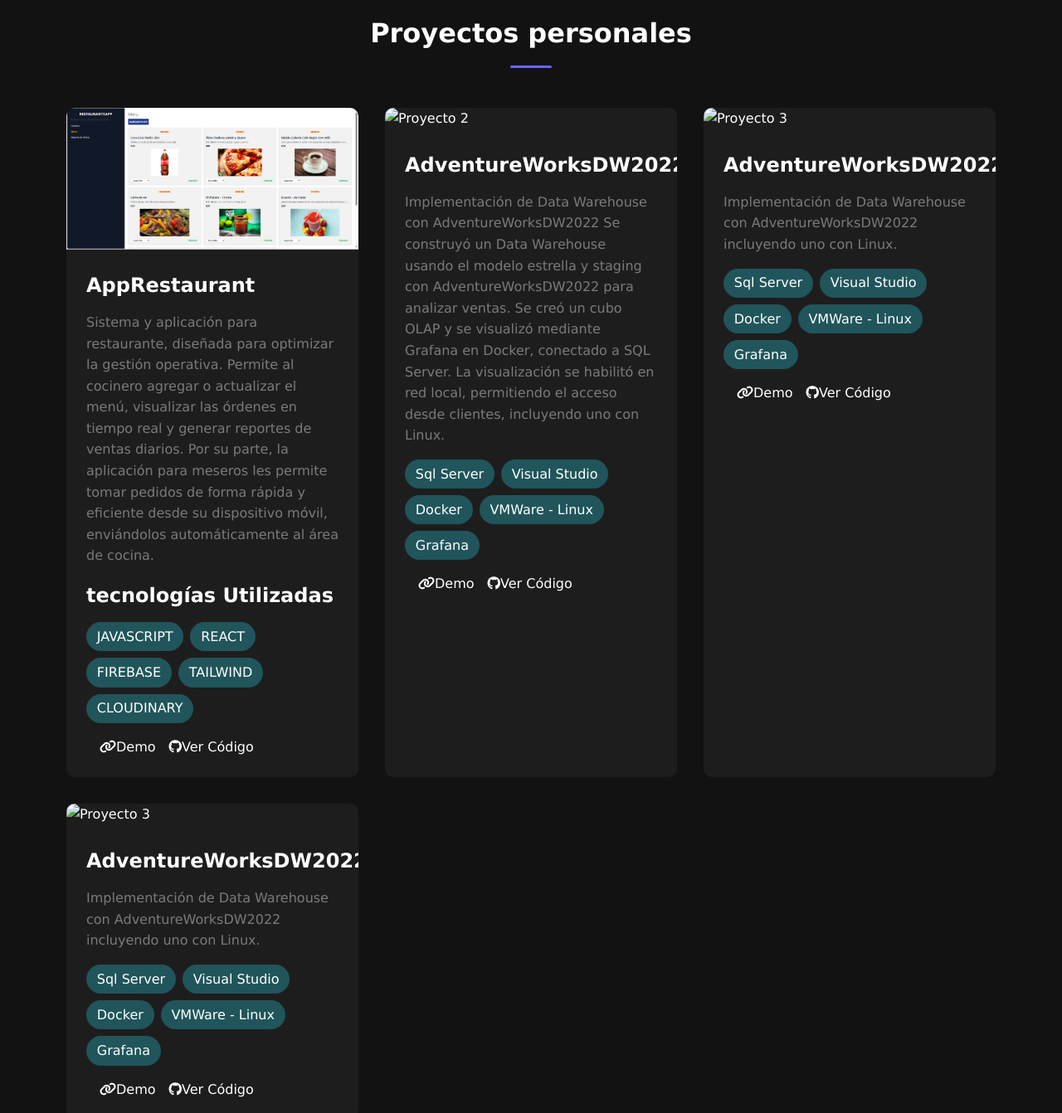
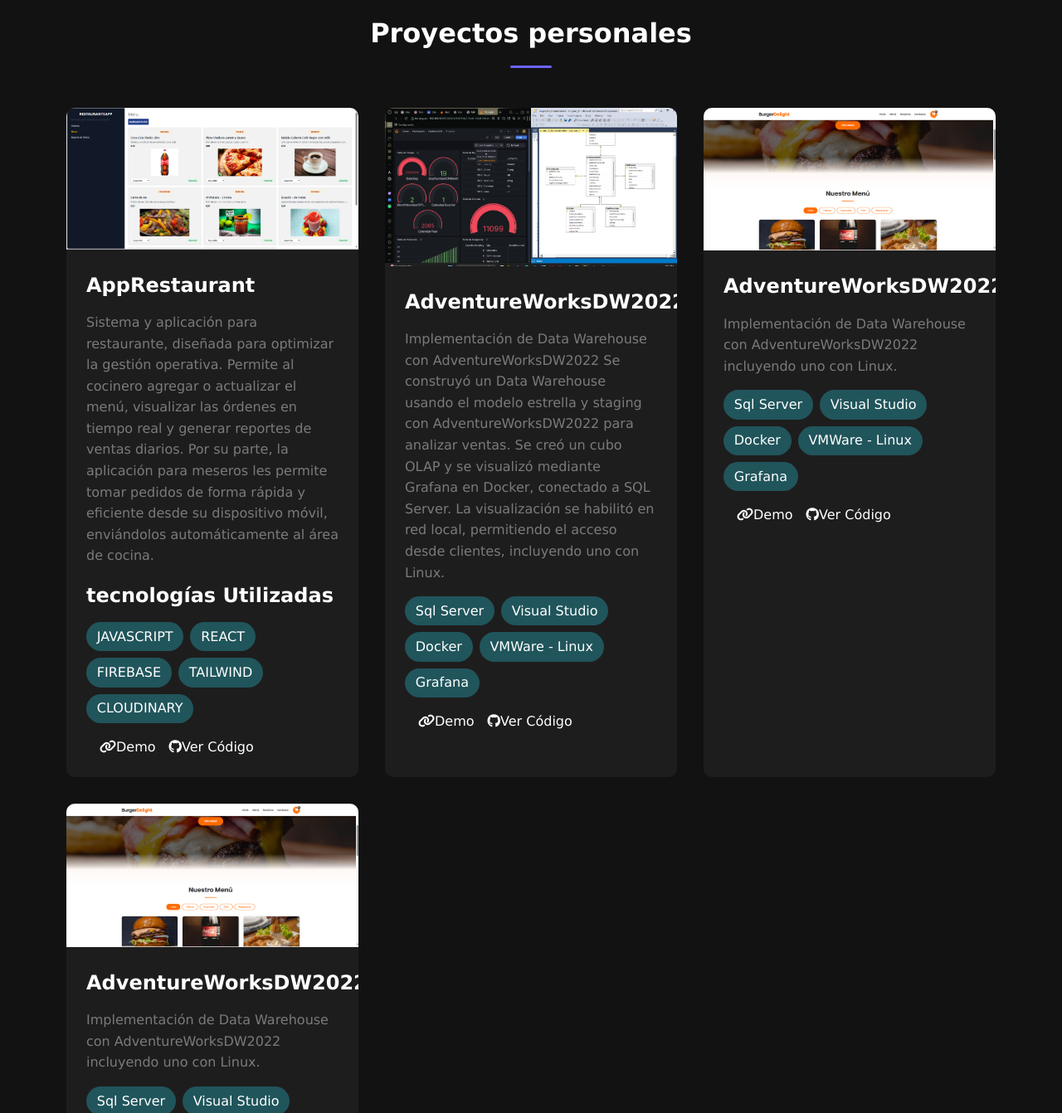
Before and after one commit to 123Sarpec/Miportafolio, a plain HTML site: page index.html in a window 1280 px wide. Shown: the part 1820-3162 px from the top of the page at 83% size. Drawn offline with Linux system fonts and the light colour scheme; the site is published under a folder, as on GitHub Pages, so addresses that start at the root find nothing.

Commit message:
nuevamenet comkitafd

```diff
--- a/index.html
+++ b/index.html
@@ -132,7 +132,7 @@
             <div class="proyects-card">
                 <div class="proyects-img">
                 <a href="https://vimeo.com/1105655337" target="_blank">
-                    <img src="/img/dataware.png" alt="Proyecto 2">
+                    <img src="img/dataware.png" alt="Proyecto 2">
                 </div>
                 <div class="proyects-info">
                     <h3>AdventureWorksDW2022 </h3>
@@ -157,7 +157,7 @@
             <div class="proyects-card">
                 <div class="proyects-img">
                 <a href="https://vimeo.com/1105655337" target="_blank">
-                    <img src="/img/restaurant.png" alt="Proyecto 3">
+                    <img src="img/restaurant.png" alt="Proyecto 3">
                 </div>
                 <div class="proyects-info">
                     <h3>AdventureWorksDW2022 </h3>
@@ -180,7 +180,7 @@
             <div class="proyects-card">
                 <div class="proyects-img">
                 <a href="https://vimeo.com/1105655337" target="_blank">
-                    <img src="/img/restaurant.png" alt="Proyecto 3">
+                    <img src="img/restaurant.png" alt="Proyecto 3">
                 </div>
                 <div class="proyects-info">
                     <h3>AdventureWorksDW2022 </h3>
```
